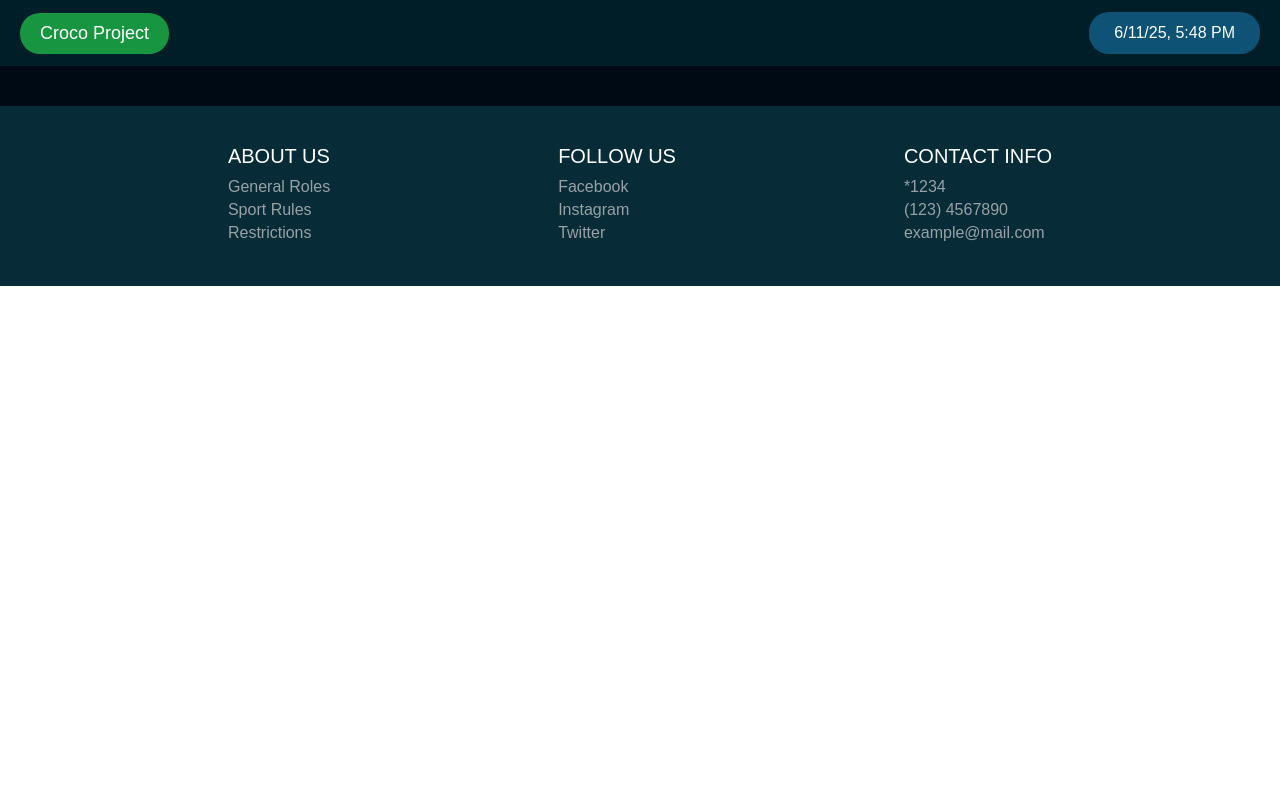
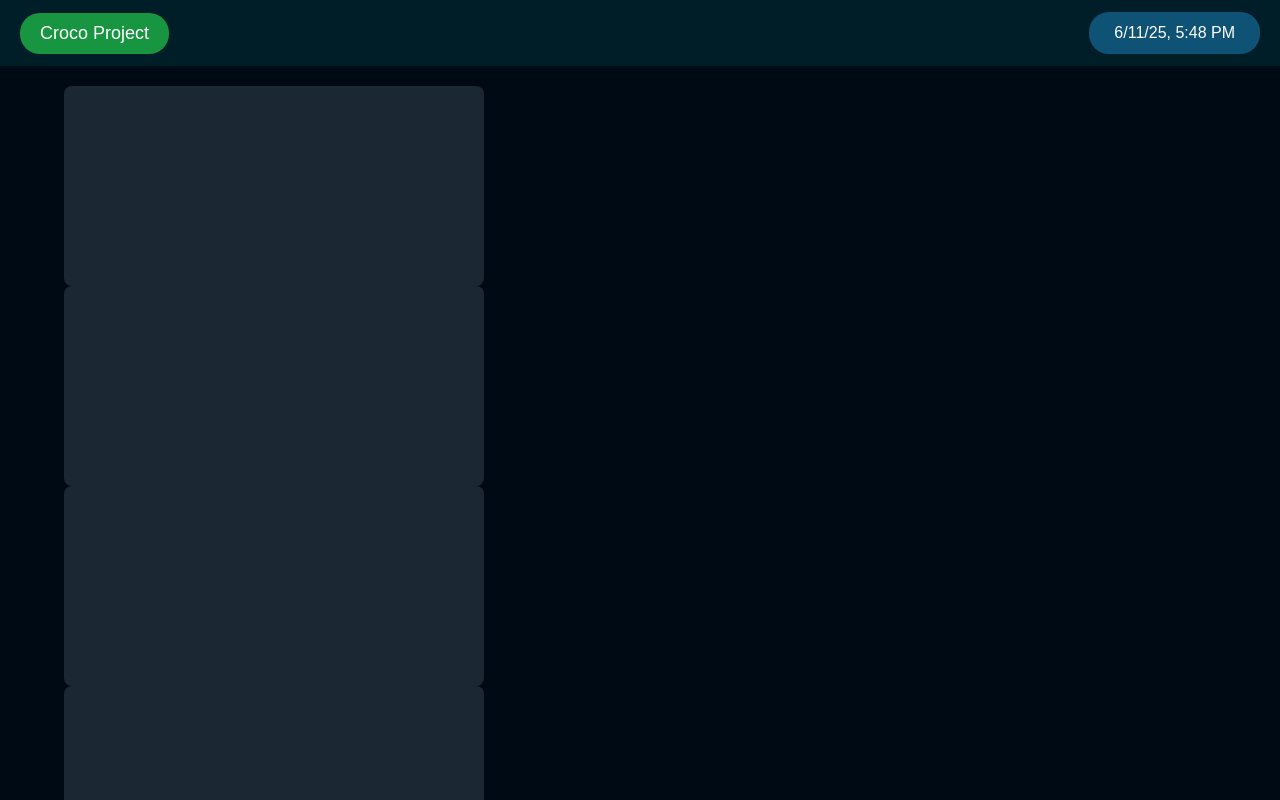
Before and after one commit to Jgarkoo/User-Post-Portal, an Angular app: page /post/1 in a window 1280 px wide. Shown: the top 800 px of the page. Built offline with nearby package versions, Linux system fonts and the light colour scheme; no server answers.

Commit message:
updated loading of pages

```diff
--- a/src/app/components/user-item/user-item.component.html
+++ b/src/app/components/user-item/user-item.component.html
@@ -11,6 +11,6 @@
   </div>
   <div class="pt-btn">
     <a [routerLink]="['/post', user.id]" id="post">posts</a>
-    <a [routerLink]="['/post', user.id]" id="todo">Todos</a>
+    <a [routerLink]="['/todo', user.id]" id="todo">Todos</a>
   </div>
 </div>
--- a/src/app/customer-posts/customer-posts.component.html
+++ b/src/app/customer-posts/customer-posts.component.html
@@ -9,6 +9,7 @@
     }
     <div class="post-list">
         <div class="posts-container">
+            @if (postArr.length > 0) {
                 @for(post of postArr; track post.id){
                     <div class="post-card">
                         <div class="post-title">
@@ -24,6 +25,13 @@
                         </div>
                     </div>
                 }
+            } @else {
+                <div class="posts-wrapper">
+                    @for (_ of customersPostsArray; let i = $index; track i) {
+                    <div class="posts-card"></div>
+                    }
+                </div>
+                }
         </div>
     </div>
 </main>
--- a/src/app/customer-posts/customer-posts.component.scss
+++ b/src/app/customer-posts/customer-posts.component.scss
@@ -60,7 +60,19 @@ main{
     }
 }
 
+.posts-card {
+  width: 420px;
+  height: 200px;
+  border-radius: 8px;
+  background-color: #1e2c38;
+  animation: pulse 1.5s infinite ease-in-out;
+}
 
+@keyframes pulse {
+  0% { opacity: 0.6; }
+  50% { opacity: 1; }
+  100% { opacity: 0.6; }
+}
 
 @media (max-width: 768px){
     .header-of-Posts{
--- a/src/app/customer-posts/customer-posts.component.ts
+++ b/src/app/customer-posts/customer-posts.component.ts
@@ -17,6 +17,7 @@ export class CustomerPostsComponent implements OnDestroy, OnInit{
   userId: any;
   postArr: posts[] = [];
   singleUser: user | null = null;
+  customersPostsArray = Array(6).fill(null);
   subscriptions = new Subscription();
 
   constructor(private service: PostsService, private route: ActivatedRoute, private customerService: CustomersService){
--- a/src/app/customer/customer.component.html
+++ b/src/app/customer/customer.component.html
@@ -3,12 +3,17 @@
     <a [routerLink]="['/home']">&#8249;</a>
     <input id="search-for-customer" type="search" placeholder="Search users..." [formControl]="searchControl">
   </div>
-
   <div class="boddy">
-    @for (user of filteredUsers; track user.id) {
-      <app-user-item [user]="user"></app-user-item>
-    } @empty {
-      <p class="no-users">No users found.</p>
+    @if (filteredUsers.length > 0) {
+        @for (user of filteredUsers; track user.id) {
+          <app-user-item [user]="user"></app-user-item>
+        }
+      } @else {
+        <div class="users-wrapper">
+        @for (_ of customerArray; let i = $index; track i) {
+          <div class="users-card"></div>
+          }
+        </div>
     }
   </div>
 </main>
--- a/src/app/customer/customer.component.scss
+++ b/src/app/customer/customer.component.scss
@@ -40,6 +40,20 @@ main {
         justify-content: center;
         gap: 55px;
     }
+}
+
+.users-card {
+  width: 210px;
+  height: 420px;
+  border-radius: 8px;
+  background-color: #1e2c38;
+  animation: pulse 1.5s infinite ease-in-out;
+}
+
+@keyframes pulse {
+  0% { opacity: 0.6; }
+  50% { opacity: 1; }
+  100% { opacity: 0.6; }
 }
 
 
--- a/src/app/customer/customer.component.ts
+++ b/src/app/customer/customer.component.ts
@@ -19,7 +19,7 @@ export class CustomerComponent implements OnDestroy, OnInit{
   filteredUsers: user[] = [];
   searchControl = new FormControl('');
   subscription = new Subscription();
-
+  customerArray = Array(6).fill(null);
 
   constructor(private service: CustomersService){}
 
--- a/src/app/posts/posts.component.html
+++ b/src/app/posts/posts.component.html
@@ -1,34 +1,34 @@
 <main [class.blurred]="viewDetail">
   <div class="header-of-Posts">
-        <a [routerLink]="['/home']">
-            &#8249;
-        </a>
-        <h1>
-          Posts
-        </h1>
-    </div>
+    <a [routerLink]="['/home']">&#8249;</a>
+    <h1>Posts</h1>
+  </div>
   <div class="post-body">
-    @for(post of postArr; track post.id){
-      <div class="posts">
-        <h3>
-          {{ post.title }}
-        </h3>
-        <p>
-          {{ post.body }}
-        </p>
-        <div class="detail-button">
-          <button (click)="viewDetailsOfPosts(post.id)">Details</button>
+    @if (postArr.length > 0) {
+      @for (post of postArr; track post.id) {
+        <div class="posts">
+          <h3>{{ post.title }}</h3>
+          <p>{{ post.body }}</p>
+          <div class="detail-button">
+            <button (click)="viewDetailsOfPosts(post.id)">Details</button>
+          </div>
         </div>
-    </div>
+      }
+    } @else {
+      <div class="posts-wrapper">
+        @for (_ of postsArray; let i = $index; track i) {
+          <div class="posts-card"></div>
+        }
+      </div>
     }
   </div>
 </main>
-@if(selectedPost && viewDetail){
+@if (selectedPost && viewDetail) {
   <div class="details-of-posts">
     <button (click)="closeDetails()" id="close-btn">X</button>
     <div class="details-of-post">
-      <h3> {{selectedPost.title}} </h3>
-      <p> {{selectedPost.body}} <p>
+      <h3>{{ selectedPost.title }}</h3>
+      <p>{{ selectedPost.body }}</p>
     </div>
   </div>
 }
--- a/src/app/posts/posts.component.scss
+++ b/src/app/posts/posts.component.scss
@@ -84,6 +84,7 @@ main{
     left: 50%;
     top: 50%;
     transform: translate(-50%, -50%);
+    box-shadow: 0 4px 8px rgba(255, 255, 255, 0.1);
     .details-of-post {
         display: flex;
         flex-direction: column;
@@ -122,6 +123,21 @@ main{
   width: 100%;
   height: 100%;
 }
+
+.posts-card {
+  width: 420px;
+  height: 200px;
+  border-radius: 8px;
+  background-color: #1e2c38;
+  animation: pulse 1.5s infinite ease-in-out;
+}
+
+@keyframes pulse {
+  0% { opacity: 0.6; }
+  50% { opacity: 1; }
+  100% { opacity: 0.6; }
+}
+
 
 @media (max-width: 768px){
     main{
--- a/src/app/posts/posts.component.ts
+++ b/src/app/posts/posts.component.ts
@@ -18,6 +18,7 @@ export class PostsComponent implements OnDestroy, OnInit{
   postArr: posts[] = [];
   viewDetail: boolean = false;
   subscriptions = new Subscription();
+  postsArray = Array(6).fill(null);
 
   constructor(private service: PostsService){}
 
--- a/src/styles.scss
+++ b/src/styles.scss
@@ -8,3 +8,11 @@
 .modal-open {
   overflow: hidden;
 }
+
+html, body {
+  margin: 0;
+  padding: 0;
+  min-height: 100vh;
+  overflow-x: hidden;
+  background-color: rgb(0, 10, 20);
+}
--- a/tsconfig.json
+++ b/tsconfig.json
@@ -22,6 +22,7 @@
     "enableI18nLegacyMessageIdFormat": false,
     "strictInjectionParameters": true,
     "strictInputAccessModifiers": true,
-    "strictTemplates": true
+    "strictTemplates": true,
+    "enableControlFlow": true
   }
 }
```
Lines whose indentation alone changed are shown as unchanged.
